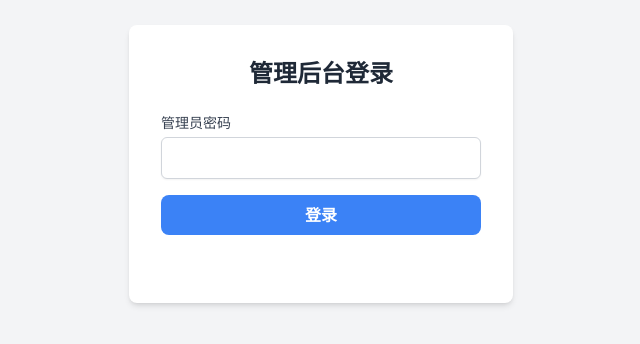
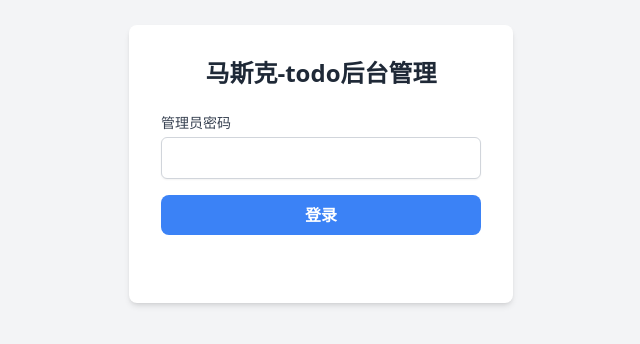
Before and after one commit to zhangtian99/todo-yanzeng, a website: page public/dashboard-xyz789/login.html in a window 1280 px wide. Shown: the part 236-580 px from the top of the page, without its empty margins (319-959 px from the left). Drawn offline with nearby package versions, Linux system fonts and the light colour scheme.

Commit message:
您的提交信息

```diff
--- a/public/dashboard-xyz789/login.html
+++ b/public/dashboard-xyz789/login.html
@@ -2,12 +2,12 @@
 <html lang="zh-CN">
 <head>
     <meta charset="UTF-8">
-    <title>管理员登录</title>
+    <title>马斯克-todo后台管理</title>
     <script src="https://cdn.tailwindcss.com"></script>
 </head>
 <body class="bg-gray-100 flex items-center justify-center h-screen">
     <div class="w-full max-w-sm p-8 bg-white rounded-lg shadow-md">
-        <h1 class="text-2xl font-bold text-center text-gray-800 mb-6">管理后台登录</h1>
+        <h1 class="text-2xl font-bold text-center text-gray-800 mb-6">马斯克-todo后台管理</h1>
         <div class="space-y-4">
             <div>
                 <label for="adminPassword" class="block text-sm font-medium text-gray-700">管理员密码</label>
```
